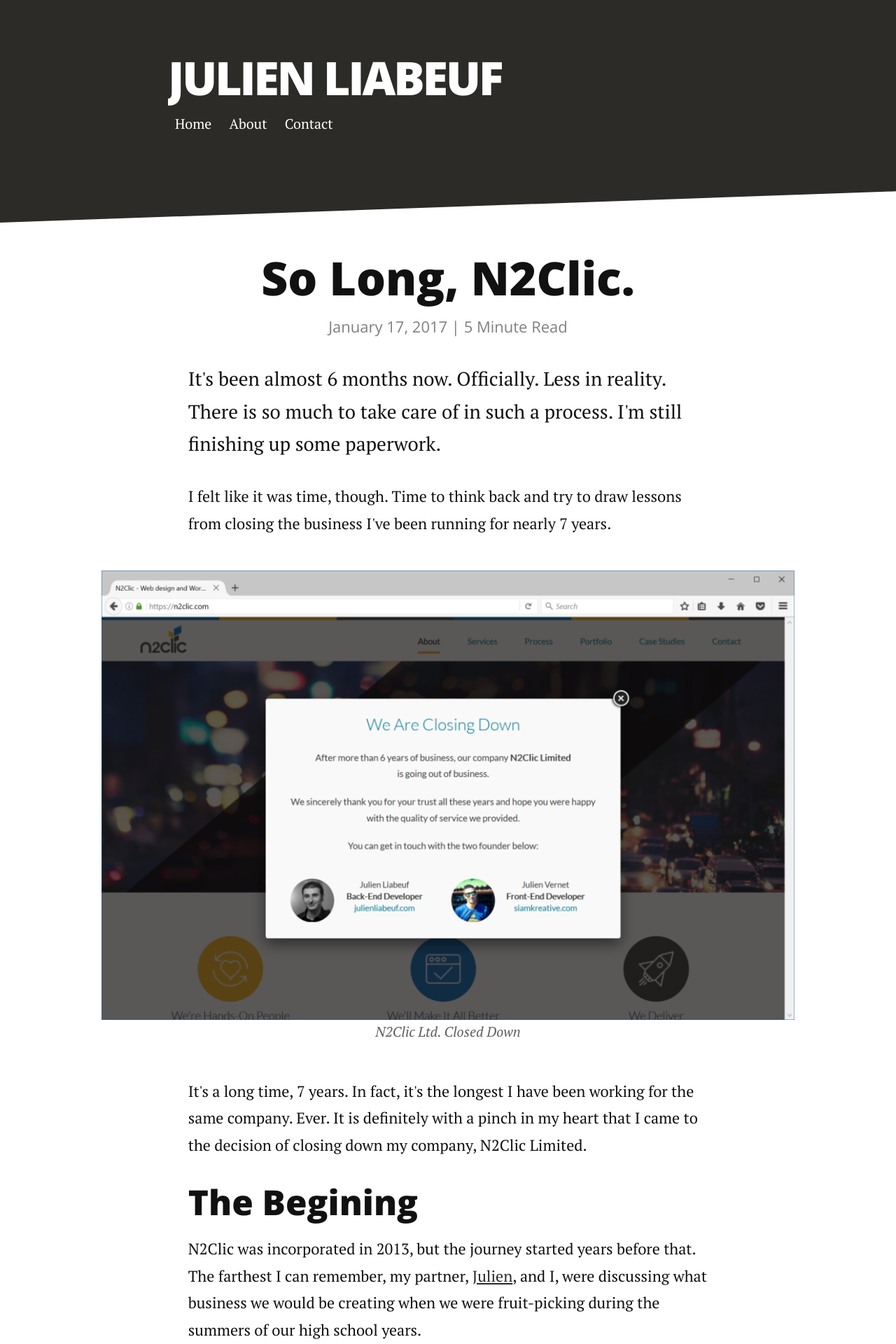
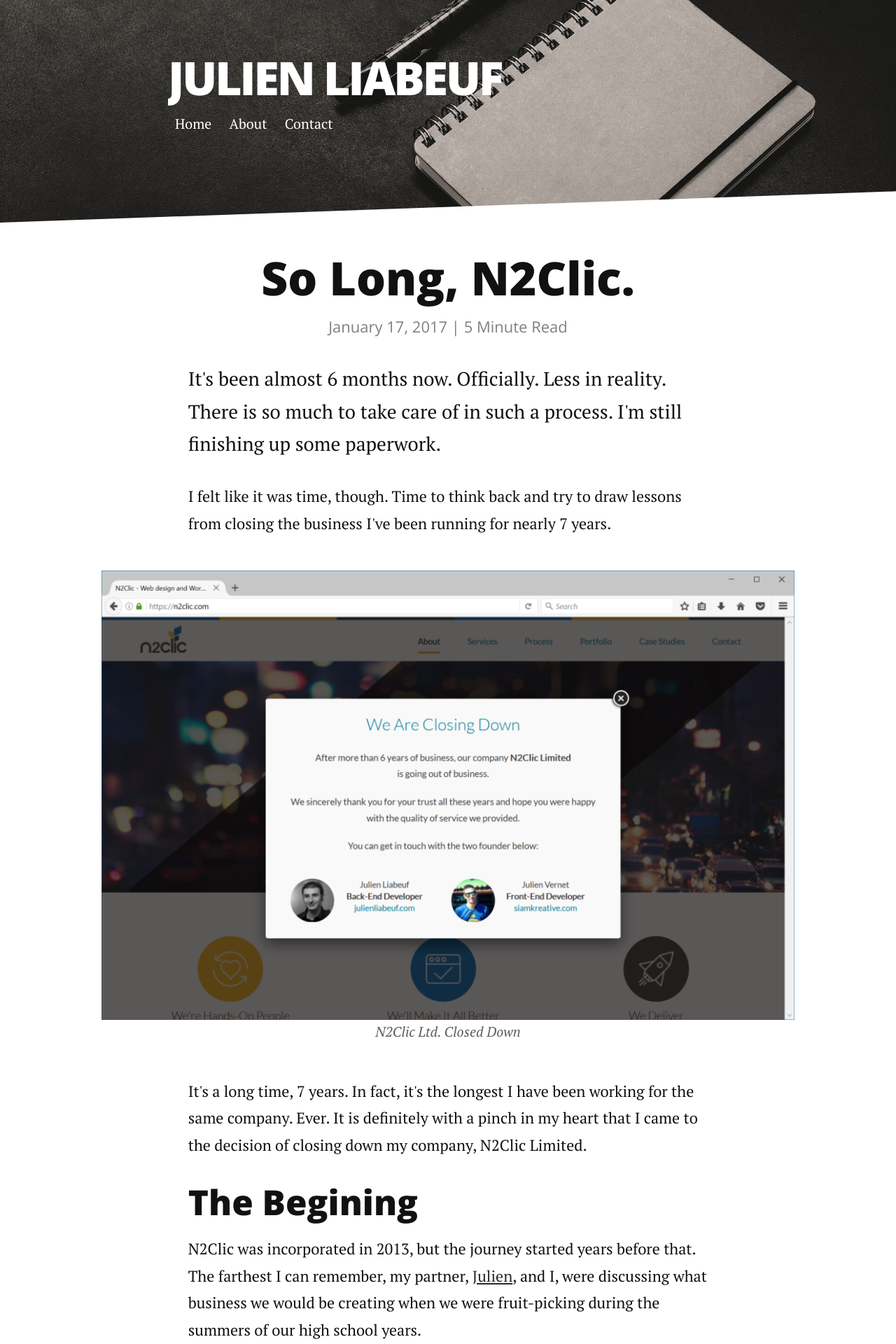
Before and after one commit to julien731/blog-jekyll, a Jekyll site: the page built from _posts/2017-01-17-n2clic-closed.html, in a window 1280 px wide. Shown: the top 1920 px of the page at 70% size. Built offline with Jekyll 4.4.1, drawn with Linux system fonts in a browser that asks for light colours; nearby versions of some CDN libraries.

Commit message:
Update path to images directory

```diff
--- a/_layouts/post.html
+++ b/_layouts/post.html
@@ -4,7 +4,7 @@
 <article class="post">
   {% if page.image %}
     <div class="featuredImage">
-        <img src="{{ '/assets/img/' | prepend: site.baseurl | append: page.image }}" alt="" />
+        <img src="{{ '/assets/images/' | prepend: site.baseurl | append: page.image }}" alt="" />
       </div>
   {% endif %}
   <h1 class="postTitle">{{ page.title }}</h1>
--- a/assets/scss/breakpoints/_mobileup.scss
+++ b/assets/scss/breakpoints/_mobileup.scss
@@ -231,7 +231,7 @@
 
 .header {
 	background-color: $background-color;
-	background-image: url('../img/notebook.jpg');
+	background-image: url('../images/notebook.jpg');
 	background-size: cover;
 	background-position: center center;
 	color: white;
```
Also changed, not shown: assets/css/style.css.
